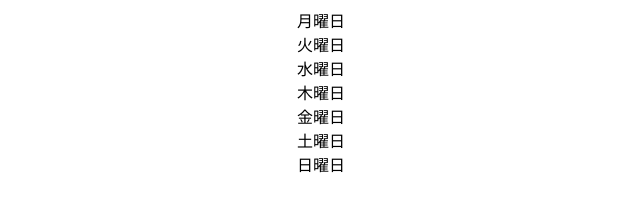
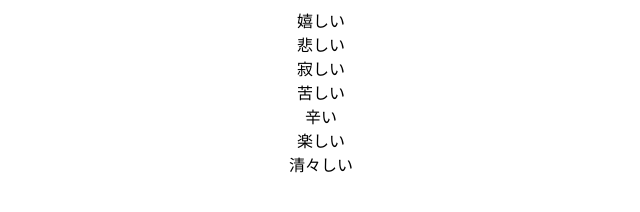
Before and after one commit to 0225porty/test, a plain HTML site: page プログラミング練習/Javascriptの練習/JS練習2.html in a window 1280 px wide. Shown: the whole page, without its empty margins (319-959 px from the left). Drawn offline with Linux system fonts and the light colour scheme.

Commit message:
Javascriptの練習結果を更新しました

```diff
--- a/プログラミング練習/Javascriptの練習/JS練習2.html
+++ b/プログラミング練習/Javascriptの練習/JS練習2.html
@@ -21,8 +21,11 @@
     </body>
     <script>
         'use strict'
-        var stock = ['月曜日','火曜日','水曜日','木曜日','金曜日','土曜日','日曜日'];
-
+        var flower = ['桜','銀杏','胡蝶蘭','梅','藤','朝顔','椿'];
+        var drinks = ['水','お茶','コーヒー','オレンジジュース','野菜ジュース','麦茶','ジャスミン茶'];
+        var feels = ['嬉しい','悲しい','寂しい','苦しい','辛い','楽しい','清々しい'];
+        var basyo = ['青森県','東京','京都','横浜','仙台','名古屋','神戸'];
+/*
         document.getElementById('item0').textContent=stock[0];
         document.getElementById('item1').textContent=stock[1];
         document.getElementById('item2').textContent=stock[2];
@@ -31,5 +34,37 @@
         document.getElementById('item5').textContent=stock[5];
         document.getElementById('item6').textContent=stock[6];
 
+        document.getElementById('item0').textContent=flower[0];
+        document.getElementById('item1').textContent=flower[1];
+        document.getElementById('item2').textContent=flower[2];
+        document.getElementById('item3').textContent=flower[3];
+        document.getElementById('item4').textContent=flower[4];
+        document.getElementById('item5').textContent=flower[5];
+        document.getElementById('item6').textContent=flower[6];
+
+        document.getElementById('item0').textContent=drinks[0];
+        document.getElementById('item1').textContent=drinks[1];
+        document.getElementById('item2').textContent=drinks[2];
+        document.getElementById('item3').textContent=drinks[3];
+        document.getElementById('item4').textContent=drinks[4];
+        document.getElementById('item5').textContent=drinks[5];
+        document.getElementById('item6').textContent=drinks[6];
+*/
+        document.getElementById('item0').textContent=feels[0];
+        document.getElementById('item1').textContent=feels[1];
+        document.getElementById('item2').textContent=feels[2];
+        document.getElementById('item3').textContent=feels[3];
+        document.getElementById('item4').textContent=feels[4];
+        document.getElementById('item5').textContent=feels[5];
+        document.getElementById('item6').textContent=feels[6];
+/*
+        document.getElementById('item0').textContent=basyo[0];
+        document.getElementById('item1').textContent=basyo[1];
+        document.getElementById('item2').textContent=basyo[2];
+        document.getElementById('item3').textContent=basyo[3];
+        document.getElementById('item4').textContent=basyo[4];
+        document.getElementById('item5').textContent=basyo[5];
+        document.getElementById('item6').textContent=basyo[6];
+*/
     </script>
 </html>
```
Also changed, not shown: プログラミング練習/Javascriptの練習/JS練習3.html (added, +22 -0 lines).
